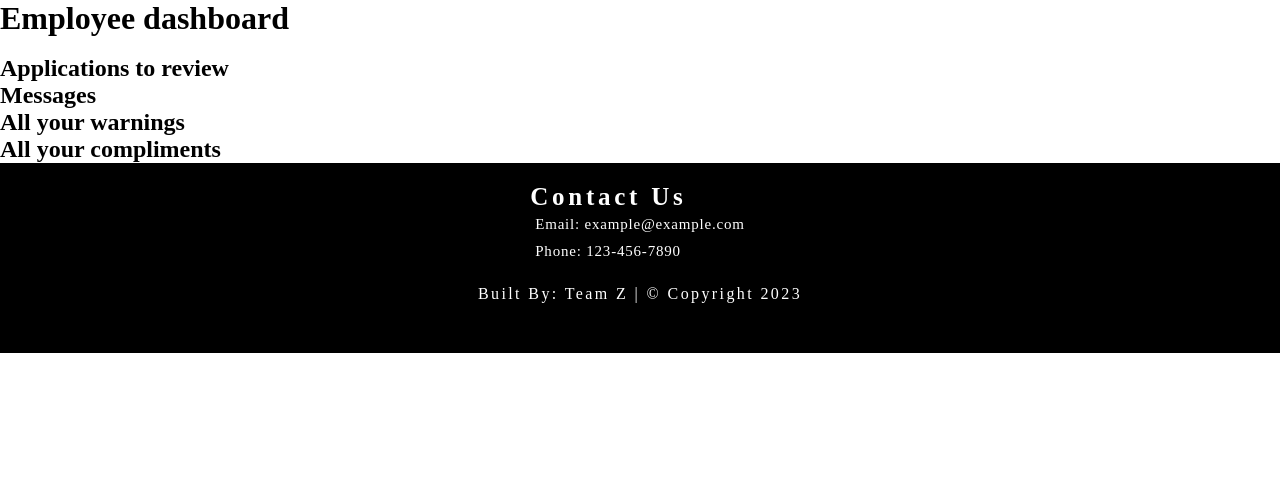
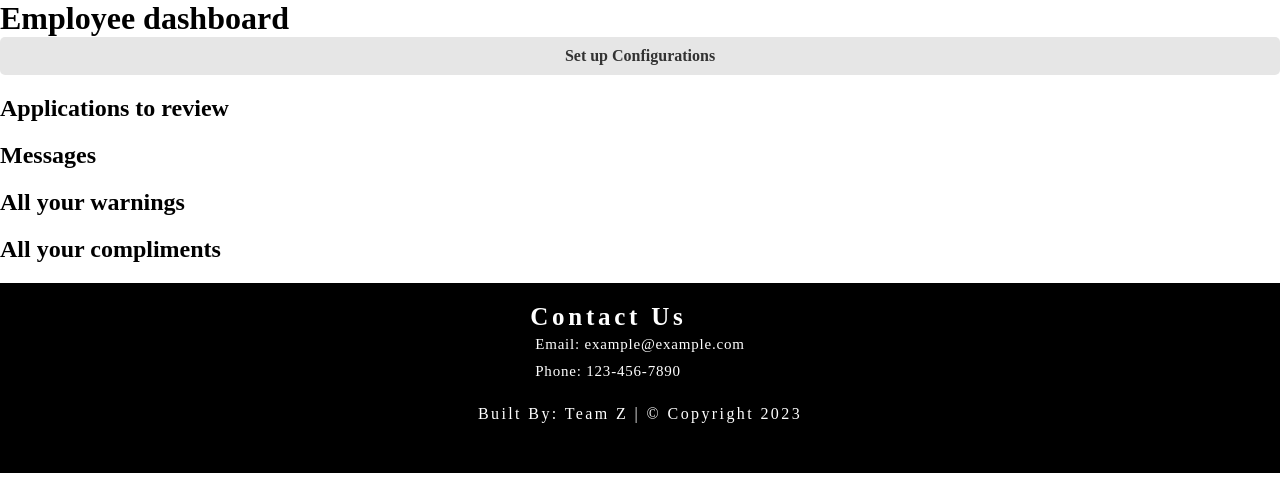
Before and after one commit to riazahmed01/332project, a Flask app: template templates/employee.html in a window 1280 px wide. Shown: the part 84-587 px from the top of the page. Run offline with Flask 3, Linux system fonts and the light colour scheme; the template is opened without the code that fills it, so the values that code supplies are empty; the visitor is signed in with stand-in values (Sample User, id 1).

Commit message:
Employee dashboard
Created employee css
updated employee html

```diff
--- a/static/css/employee.css
+++ b/static/css/employee.css
@@ -1,9 +1,115 @@
-.application.a{
-    color: black;
+/* Employee Dashboard Styles */
+
+/* Setup section */
+.setup {
+    margin-bottom: 20px;
+  }
+
+  .setup a {
+    display: block;
+    background-color: #e6e6e6;
+    padding: 10px;
+    text-align: center;
+    color: #333;
     text-decoration: none;
-}
-.application.a:hover{
-    color: rgb(86, 82, 82);
-    cursor: pointer;
-    text-decoration: none;
-}
+    font-weight: bold;
+    border-radius: 5px;
+    transition: background-color 0.3s ease;
+  }
+
+  .setup a:hover {
+    background-color: #333;
+    color: #fff;
+  }
+
+  /* Application section */
+  .application {
+    margin-bottom: 20px;
+  }
+
+  .application h2 {
+    font-size: 24px;
+    margin-bottom: 10px;
+  }
+
+  .application .list {
+    background-color: #f2f2f2;
+    padding: 10px;
+    margin-bottom: 10px;
+    border-radius: 5px;
+  }
+
+  .application .user {
+    display: flex;
+    justify-content: space-between;
+    align-items: center;
+  }
+
+  .application .user-meta {
+    flex: 1;
+  }
+
+  .application .user-meta .name {
+    font-weight: bold;
+    font-size: 18px;
+  }
+
+  .application .user-meta .email {
+    margin-bottom: 5px;
+  }
+
+  .application .user-meta .address {
+    margin-bottom: 5px;
+  }
+
+  .application .user-meta .phonenumber {
+    margin-bottom: 5px;
+  }
+
+  .application .user-meta .date {
+    font-style: italic;
+    font-size: 14px;
+  }
+
+  .application form button {
+    background-color: #e6e6e6;
+    padding: 10px;
+    border: none;
+    border-radius: 5px;
+    transition: background-color 0.3s ease;
+  }
+
+  .application form button:hover {
+    background-color: #333;
+    color: #fff;
+  }
+
+  /* Messages section */
+  .messages {
+    margin-bottom: 20px;
+  }
+
+  .messages h2 {
+    font-size: 24px;
+    margin-bottom: 10px;
+  }
+
+  /* Warnings section */
+  .warnings {
+    margin-bottom: 20px;
+  }
+
+  .warnings h2 {
+    font-size: 24px;
+    margin-bottom: 10px;
+  }
+
+  /* Compliments section */
+  .compliments {
+    margin-bottom: 20px;
+  }
+
+  .compliments h2 {
+    font-size: 24px;
+    margin-bottom: 10px;
+  }
--- a/templates/employee.html
+++ b/templates/employee.html
@@ -2,7 +2,7 @@
 
 <!--links-->
 {% block links %}
-    <!--<link rel="stylesheet" href="{{ url_for('static', filename='css/cart.css') }}"-->
+    <link rel="stylesheet" href="{{ url_for('static', filename='css/employee.css') }}">
 {% endblock links %}
 
 <!--title of the page-->
```
